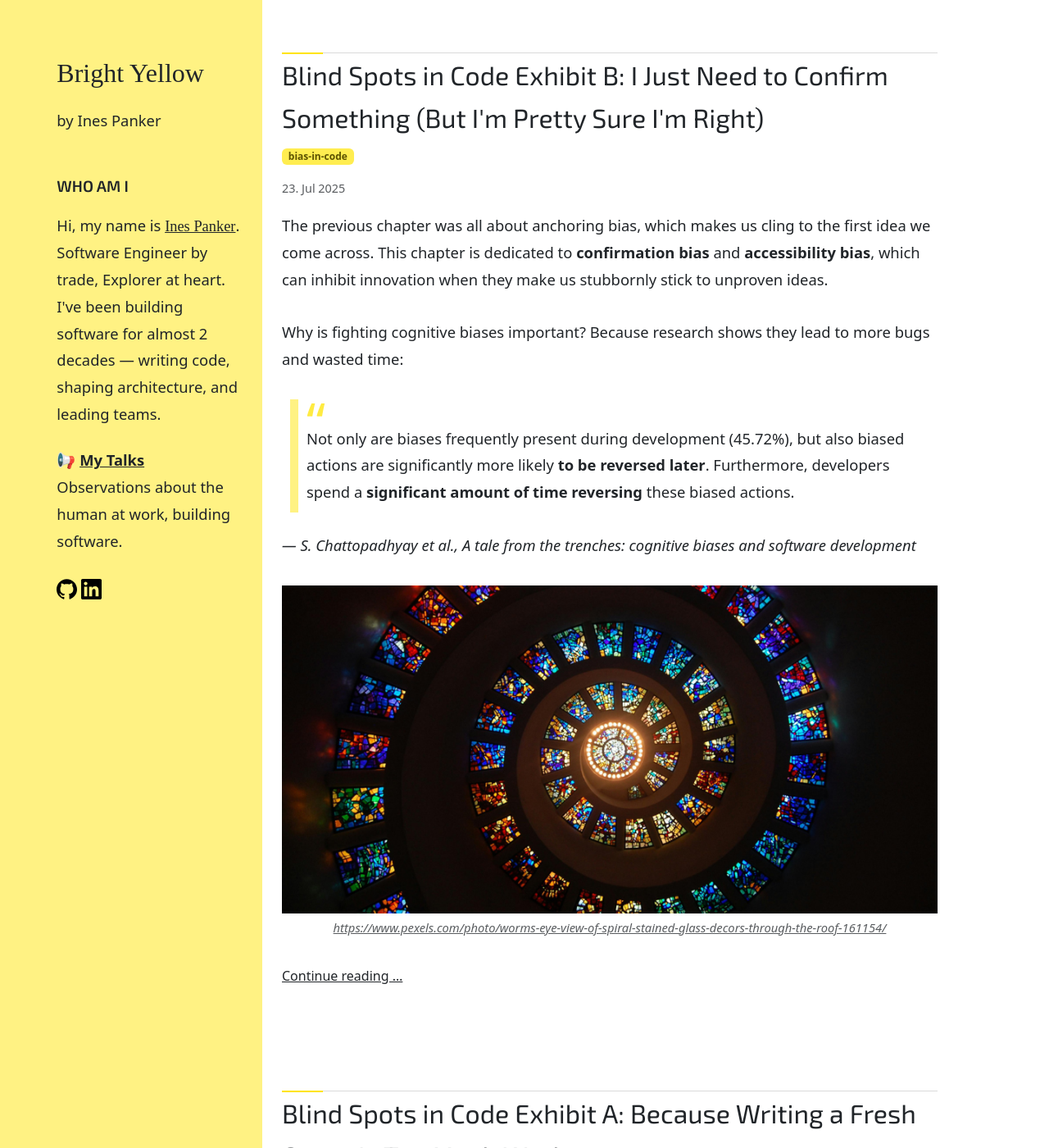
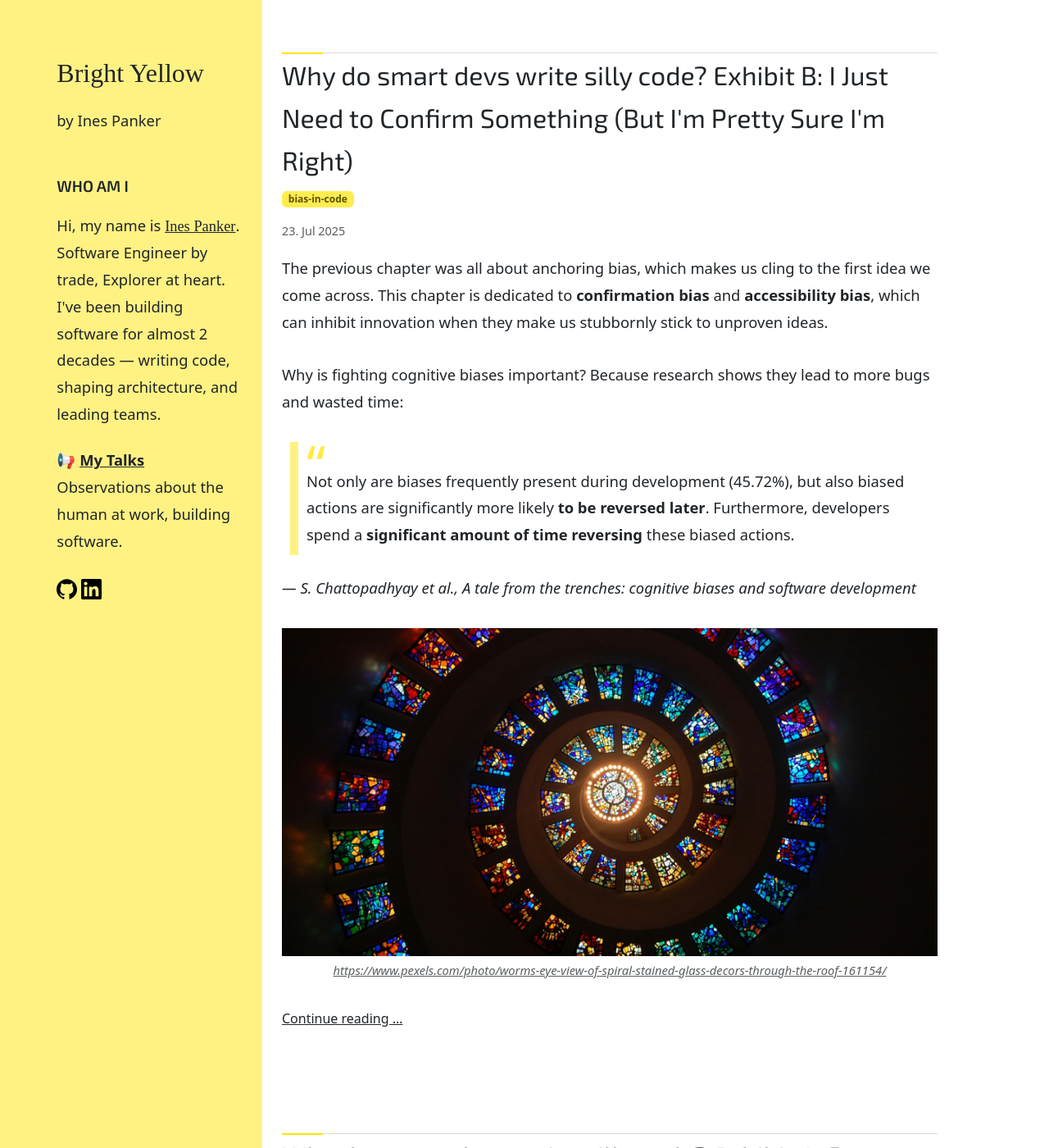
Before and after one commit to inesp/inesp.github.io, a Jekyll site: the page built from index.md, in a window 1280 px wide and 1400 px high. Shown: the whole window at 82% size. Built offline with Jekyll 4.4.1, drawn with Linux system fonts in a browser that asks for light colours; nearby versions of some CDN libraries; some web fonts are replaced; some of the changed text lies outside the part shown.

Commit message:
Update the title

```diff
--- a/_posts/2025-07-21-blind-spots-in-code-part-I.md
+++ b/_posts/2025-07-21-blind-spots-in-code-part-I.md
@@ -1,6 +1,7 @@
 ---
-title: "Blind Spots in Code Exhibit A: Because Writing a Fresh Query Is Too Much Work"
-conf_title: "Blind Spots in Code: How Bias is Holding Back Innovation"
+title: "Why do smart devs write silly code? Exhibit A: Because Writing a Fresh Query Is Too Much Work"
+conf_title: "Why do smart devs write silly code? Cognitive Biases Behind Everyday Coding Mistakes"
+conf_title_2: "Why do smart devs write silly code? How Invisible Biases Lead to Bugs, Delays, and Rollbacks"
 excerpt_separator: <!--more-->
 tags: bias-in-code
 biblio:
--- a/_posts/2025-07-23-blind-spots-in-code-part-II.md
+++ b/_posts/2025-07-23-blind-spots-in-code-part-II.md
@@ -1,5 +1,5 @@
 ---
-title: "Blind Spots in Code Exhibit B: I Just Need to Confirm Something (But I'm Pretty Sure I'm Right)"
+title: "Why do smart devs write silly code? Exhibit B: I Just Need to Confirm Something (But I'm Pretty Sure I'm Right)"
 excerpt_separator: <!--more-->
 tags: bias-in-code
 biblio:
```
